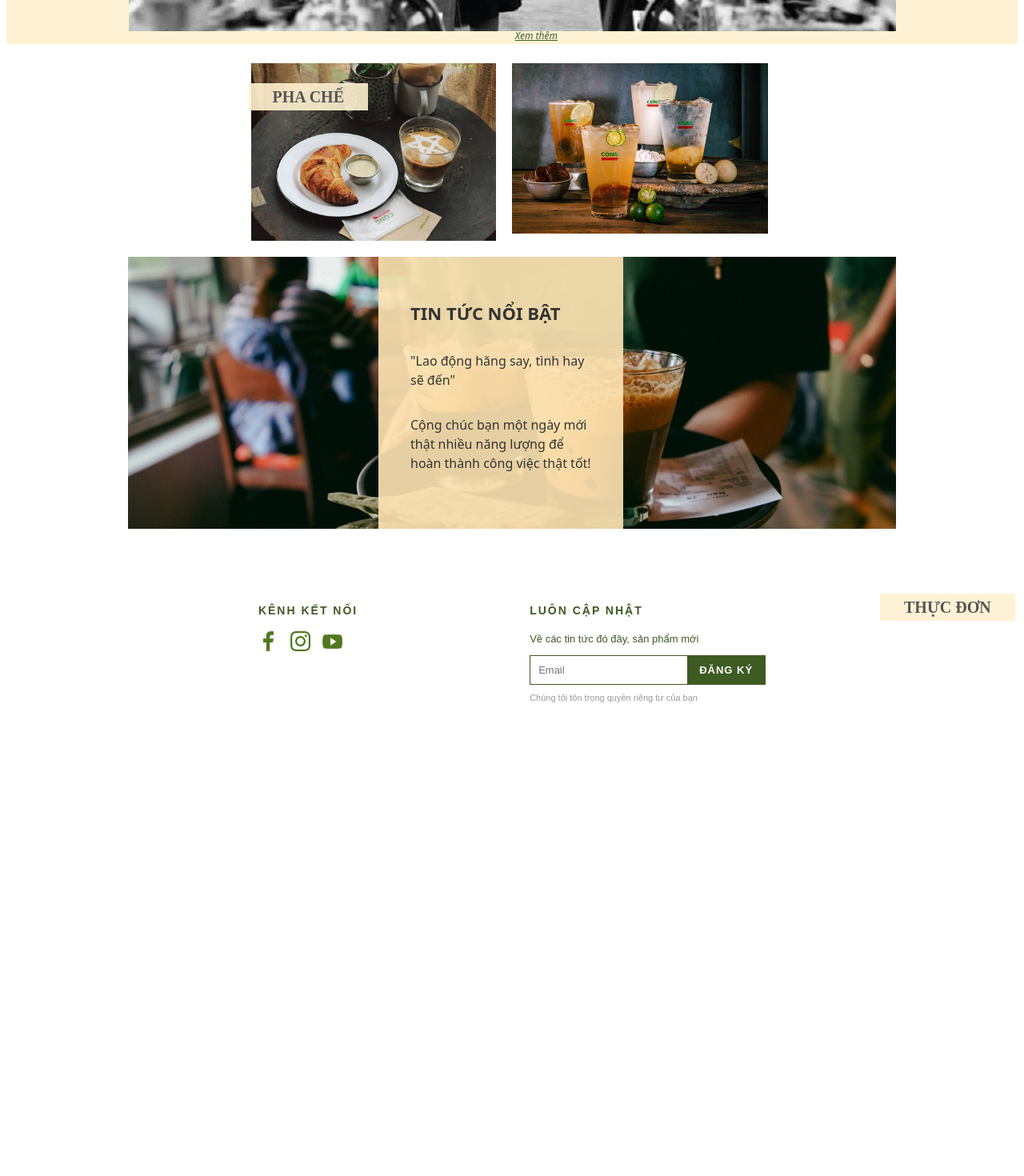
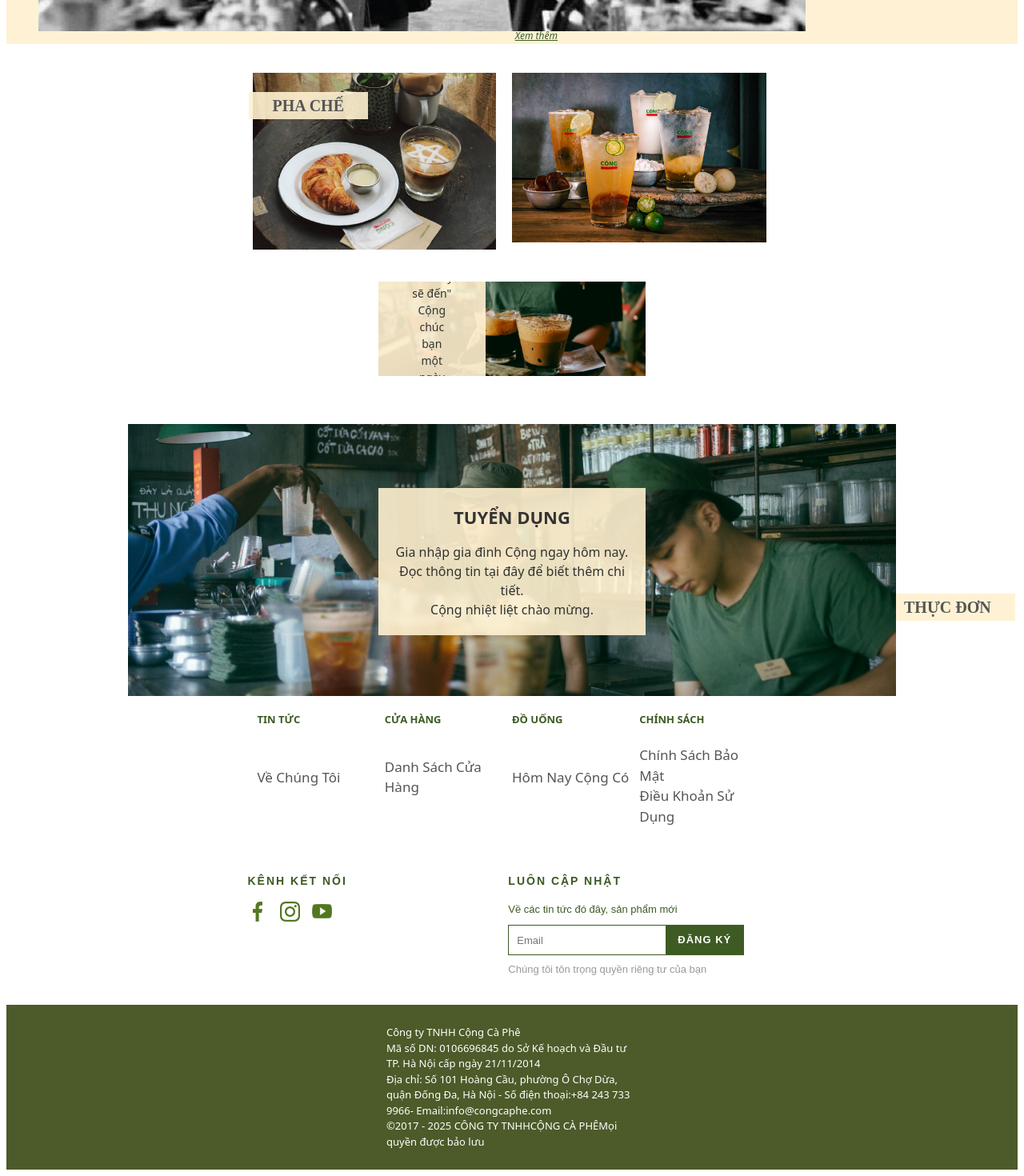
Before and after one commit to nhattv93/slearn-truong, a React (Vite) app in the folder Cộng Cà Phê/: page / in a window 1280 px wide. Shown: the part 886-2356 px from the top of the page at 80% size. Before the commit the page ends 1825 px from the top, so only its background shows below. Built offline with nearby package versions, Linux system fonts and the light colour scheme; a web font is replaced by a local one.

Commit message:
feat:update:row-menu, recruitment, copyright

```diff
--- a/Cộng Cà Phê/src/App.jsx
+++ b/Cộng Cà Phê/src/App.jsx
@@ -1,7 +1,10 @@
 import Banner from "./components/banner/Banner";
+import Copyright from "./components/copyright/Copyright";
 import Footer from "./components/footer/Footer";
 import Header from "./components/header/Header";
 import New from "./components/new/new";
+import Recruitment from "./components/recruitment/Recruitment";
+import Rowmenu from "./components/row-menu/Rowmenu";
 import Row from "./components/row/row";
 import Story from "./components/story/Story";
 
@@ -13,7 +16,10 @@
       <Story />
       <Row />
       <New />
+      <Recruitment />
+      <Rowmenu />
       <Footer />
+      <Copyright />
     </>
   );
 }
--- /dev/null
+++ b/Cộng Cà Phê/src/components/copyright/Copyright.jsx
@@ -0,0 +1,22 @@
+import "./copyright.css";
+export default function Copyright() {
+  return (
+    <div className="copyright-container">
+      <div className="copyright-title">
+        Công ty TNHH Cộng Cà Phê
+        <br />
+        Mã số DN: 0106696845 do Sở Kế hoạch và Đầu tư TP. Hà Nội cấp ngày
+        21/11/2014
+        <br />
+        Địa chỉ: Số 101 Hoàng Cầu, phường Ô Chợ Dừa, quận Đống Đa, Hà Nội - Số
+        điện thoại:
+        <a href="">+84 243 733 9966</a>- Email:
+        <a href="">info@congcaphe.com</a>
+        <br />
+        ©2017 - 2025 CÔNG TY TNHH
+        <span>CỘNG CÀ PHÊ</span>
+        Mọi quyền được bảo lưu
+      </div>
+    </div>
+  );
+}
--- /dev/null
+++ b/Cộng Cà Phê/src/components/copyright/copyright.css
@@ -0,0 +1,15 @@
+.copyright-container {
+  background-color: #4c5b29;
+}
+
+.copyright-title {
+  color: #fff;
+  margin: 0 450px;
+  padding: 25px;
+  font-size: 13px;
+}
+
+.copyright-title a {
+  color: #fff;
+  font-size: 13px;
+}
--- a/Cộng Cà Phê/src/components/footer/footer.css
+++ b/Cộng Cà Phê/src/components/footer/footer.css
@@ -2,10 +2,11 @@
   display: flex;
   justify-content: space-evenly;
   align-items: flex-start;
-  padding: 40px 100px;
+  padding: 25px 100px;
   background: #fff;
   font-family: Arial, sans-serif;
   color: #3d5b23;
+  width: 81%;
 }
 
 .footer-left h6,
@@ -66,7 +67,7 @@
 }
 
 .footer-title p {
-  font-size: 11px;
+  font-size: 13px;
   color: #999;
   margin-top: 8px;
 }
--- a/Cộng Cà Phê/src/components/new/new.css
+++ b/Cộng Cà Phê/src/components/new/new.css
@@ -1,9 +1,8 @@
 .new-container {
-  display: flex;
-  align-items: center;
-  justify-content: center;
-  margin: 20px;
+  display: inline-flex;
+  margin: 40px 465px;
   position: relative;
+  overflow: hidden;
 }
 
 .new-container img {
@@ -15,27 +14,34 @@
 .new-title {
   position: absolute;
   top: 0;
-  left: 445px;
-  width: 25%;
+  left: 0;
+  width: 40%;
   height: 100%;
-  background: rgba(255, 229, 180, 0.9);
+  background: rgba(255, 241, 208, 0.9);
   display: flex;
   flex-direction: column;
   justify-content: center;
   padding: 40px;
   box-sizing: border-box;
+  transition: transform 1s ease;
+}
+
+.new-container:hover .new-title {
+  transform: translateX(150%);
 }
 
 .new-title a {
   font-weight: bold;
   font-size: 22px;
   color: #333;
-  text-decoration: none;
-  margin-bottom: 15px;
+  text-align: center;
+  margin-bottom: 10px;
 }
 
 .new-title p {
-  font-size: 16px;
+  font-size: 14px;
   line-height: 1.5;
   color: #333;
+  margin: 0;
+  text-align: center;
 }
--- /dev/null
+++ b/Cộng Cà Phê/src/components/recruitment/Recruitment.jsx
@@ -0,0 +1,14 @@
+import "./recruitment.css";
+export default function Recruitment() {
+  return (
+    <div className="recruitment-container">
+      <img src="./tuyen-Dung.jpg" alt="tuyển dụng" />
+      <div className="recruitment-title">
+        <a href="">TUYỂN DỤNG</a>
+        <p>Gia nhập gia đình Cộng ngay hôm nay.</p>
+        <p>Đọc thông tin tại đây để biết thêm chi tiết.</p>
+        <p>Cộng nhiệt liệt chào mừng.</p>
+      </div>
+    </div>
+  );
+}
--- /dev/null
+++ b/Cộng Cà Phê/src/components/recruitment/recruitment.css
@@ -0,0 +1,31 @@
+.recruitment-container {
+  display: flex;
+  align-items: center;
+  justify-content: center;
+  margin: 20px;
+  position: relative;
+}
+
+.recruitment-title {
+  position: absolute;
+  top: 80px;
+  background-color: rgba(255, 241, 208, 0.9);
+  padding: 20px;
+  width: 24%;
+}
+
+.recruitment-title p {
+  margin: 0;
+  color: #333;
+  text-align: center;
+}
+
+.recruitment-title a {
+  font-weight: bold;
+  font-size: 22px;
+  color: #333;
+  text-decoration: none;
+  margin-bottom: 15px;
+  display: flex;
+  justify-content: center;
+}
--- /dev/null
+++ b/Cộng Cà Phê/src/components/row-menu/Rowmenu.jsx
@@ -0,0 +1,24 @@
+import "./rowmenu.css";
+export default function Rowmenu() {
+  return (
+    <div className="rowmenu">
+      <div className="rowmenu-column-1">
+        <h6>TIN TỨC</h6>
+        <a href="">Về Chúng Tôi</a>
+      </div>
+      <div className="rowmenu-column-2">
+        <h6>CỬA HÀNG</h6>
+        <a href="">Danh Sách Cửa Hàng</a>
+      </div>
+      <div className="rowmenu-column-3">
+        <h6>ĐỒ UỐNG</h6>
+        <a href="">Hôm Nay Cộng Có </a>
+      </div>
+      <div className="rowmenu-column-4">
+        <h6>CHÍNH SÁCH</h6>
+        <a href="">Chính Sách Bảo Mật</a>
+        <a href="">Điều Khoản Sử Dụng</a>
+      </div>
+    </div>
+  );
+}
--- /dev/null
+++ b/Cộng Cà Phê/src/components/row-menu/rowmenu.css
@@ -0,0 +1,48 @@
+.rowmenu {
+  display: flex;
+  justify-content: center;
+}
+
+.rowmenu-column-1 {
+  display: grid;
+  width: 12.6%;
+}
+
+.rowmenu-column-2 {
+  display: grid;
+  width: 12.6%;
+}
+
+.rowmenu-column-3 {
+  display: grid;
+  width: 12.6%;
+}
+
+.rowmenu-column-4 {
+  display: grid;
+  width: 12.6%;
+}
+
+.rowmenu-column-1 h6 {
+  margin: 0;
+  color: #3d5b23;
+  font-size: 13px;
+}
+
+.rowmenu-column-2 h6 {
+  margin: 0;
+  color: #3d5b23;
+  font-size: 13px;
+}
+
+.rowmenu-column-3 h6 {
+  margin: 0;
+  color: #3d5b23;
+  font-size: 13px;
+}
+
+.rowmenu-column-4 h6 {
+  margin: 0 0 22px 0;
+  color: #3d5b23;
+  font-size: 13px;
+}
--- a/Cộng Cà Phê/src/components/row/row.css
+++ b/Cộng Cà Phê/src/components/row/row.css
@@ -13,7 +13,7 @@
 }
 
 .row-1 img {
-  max-width: 50%;
+  max-width: 49.7%;
 }
 
 .row-2 {
--- a/Cộng Cà Phê/src/components/story/story.css
+++ b/Cộng Cà Phê/src/components/story/story.css
@@ -2,14 +2,17 @@
 
 .story-container {
   position: relative;
-  display: flex;
-  justify-content: center;
+  display: inline-block;
+  overflow: hidden;
   margin: 40px;
 }
 
 .story-span {
   position: absolute;
-  bottom: 250px;
+  background-color: rgba(255, 241, 208, 0.9);
+  top: 50%;
+  left: 50%;
+  transform: translate(-50%, -50%);
 }
 
 .story-span span {
@@ -20,4 +23,9 @@
   text-align: center;
   color: #555555;
   background-color: rgba(255, 241, 208, 0.9);
+  max-width: 100%;
+  transition: all 0.5s ease;
 }
+
+.story-container:hover {
+}
```
Also changed, not shown: Cộng Cà Phê/public/tuyen-Dung.jpg (added).
